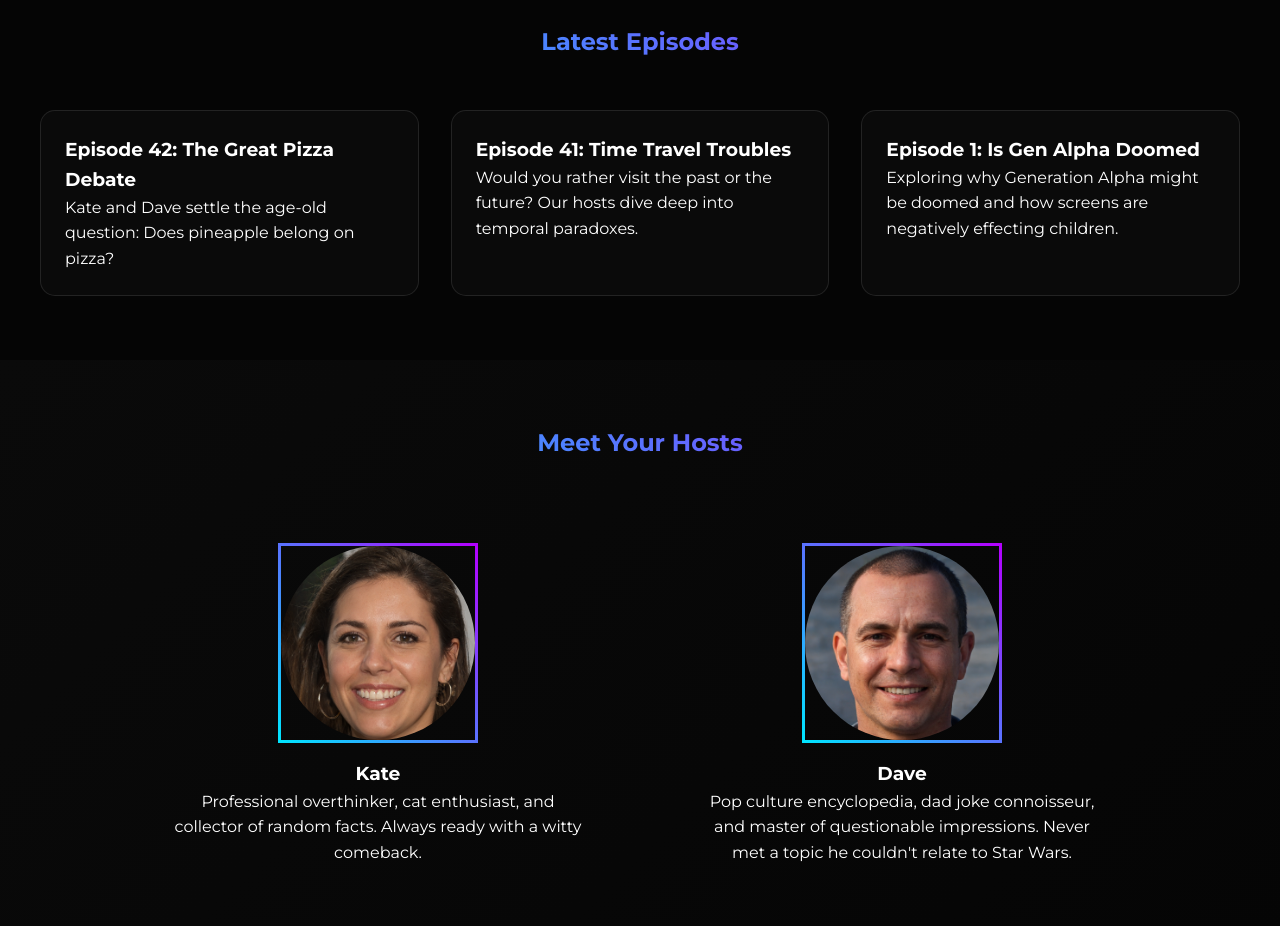
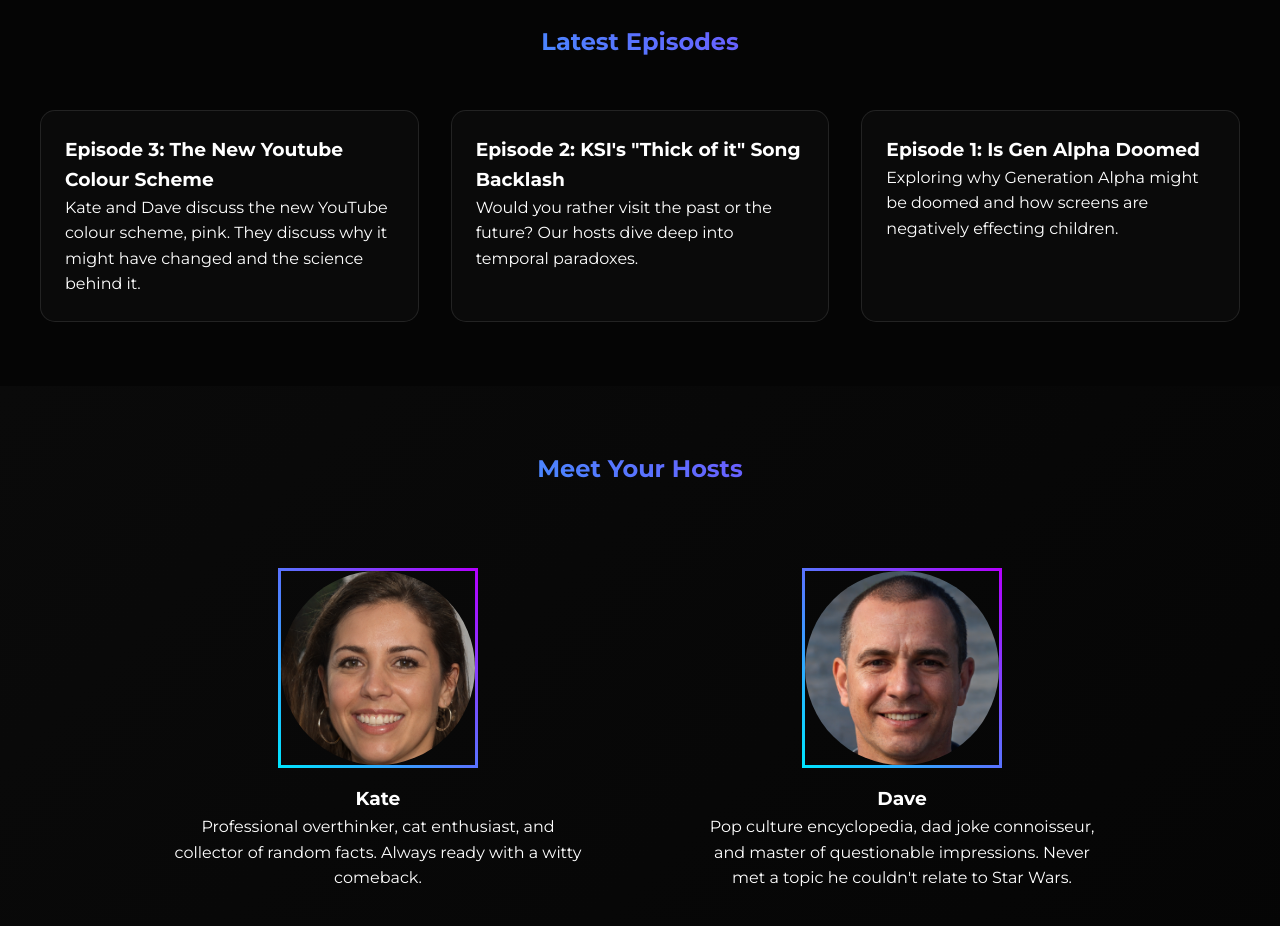
Before and after one commit to DevinCreates62/Vocal-Orbit, a plain HTML site: page index.html in a window 1280 px wide. Shown: the part 940-1866 px from the top of the page. Drawn offline with Linux system fonts and the light colour scheme.

Commit message:
Update index.html

```diff
--- a/index.html
+++ b/index.html
@@ -133,11 +133,11 @@ body {
     <h2 class="gradient-text" style="text-align: center; margin-bottom: 3rem;">Latest Episodes</h2>
     <div class="episode-grid">
       <div class="episode-card">
-        <h3>Episode 42: The Great Pizza Debate</h3>
-        <p>Kate and Dave settle the age-old question: Does pineapple belong on pizza?</p>
+        <h3>Episode 3: The New Youtube Colour Scheme</h3>
+        <p>Kate and Dave discuss the new YouTube colour scheme, pink. They discuss why it might have changed and the science behind it.</p>
       </div>
       <div class="episode-card">
-        <h3>Episode 41: Time Travel Troubles</h3>
+        <h3>Episode 2: KSI's "Thick of it" Song Backlash</h3>
         <p>Would you rather visit the past or the future? Our hosts dive deep into temporal paradoxes.</p>
       </div>
       <div class="episode-card">
```
